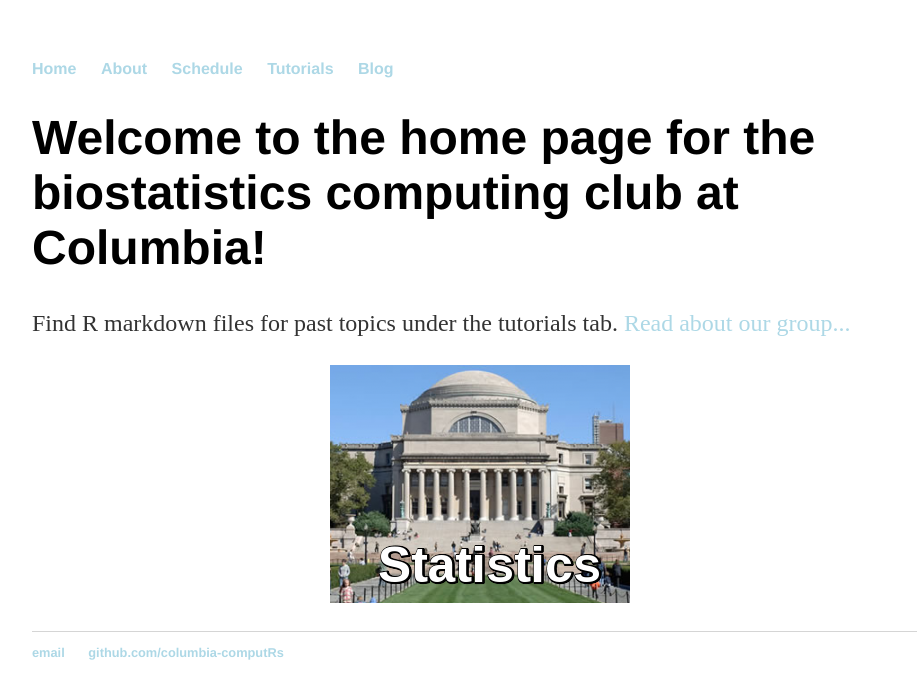
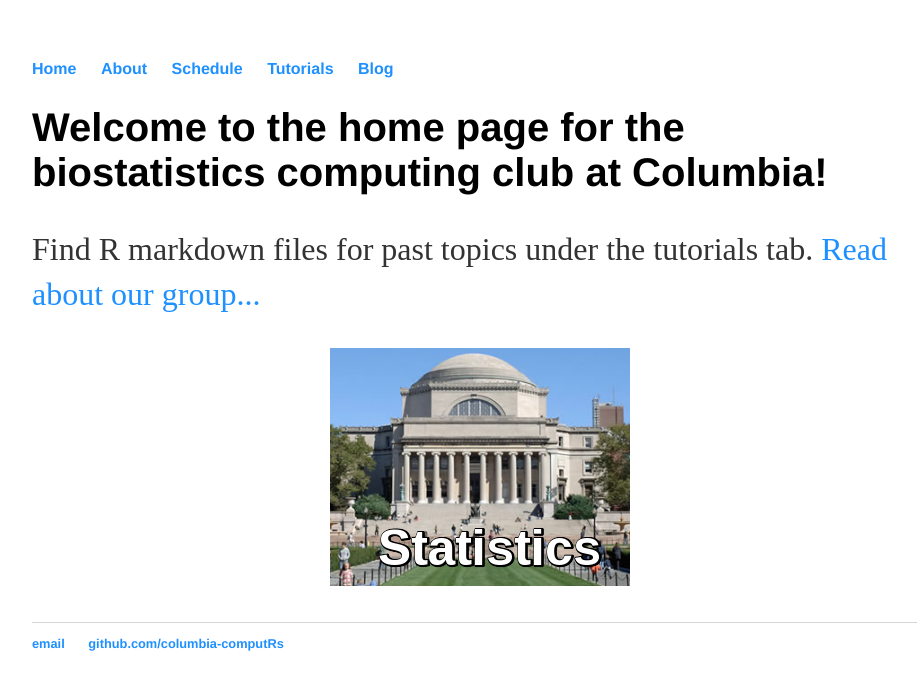
Before and after one commit to columbia-computing-club/columbia-computing-club.github.io, a Jekyll site: the page built from index.html, in a window 1280 px wide. Shown: the top 699 px of the page, without its empty margins (160-1077 px from the left). Built offline with Jekyll 4.4.1, drawn with Linux system fonts in a browser that asks for light colours.

Commit message:
Update main.css

```diff
--- a/css/main.css
+++ b/css/main.css
@@ -14,17 +14,17 @@
 }
 a {
     text-decoration: none;
-    color: #ADD8E6;
+    color: #1E90FF;
 }
 a:hover {
     text-decoration: underline;
 }
 h1 {
-    font-size: 3em;
+    font-size: 2.5em;
     font-family:'Helvetica', 'Arial', 'Sans-Serif';
 }
 p {
-    font-size: 1.5em;
+    font-size: 2em;
     line-height: 1.4em;
     color: #333;
 }
```
